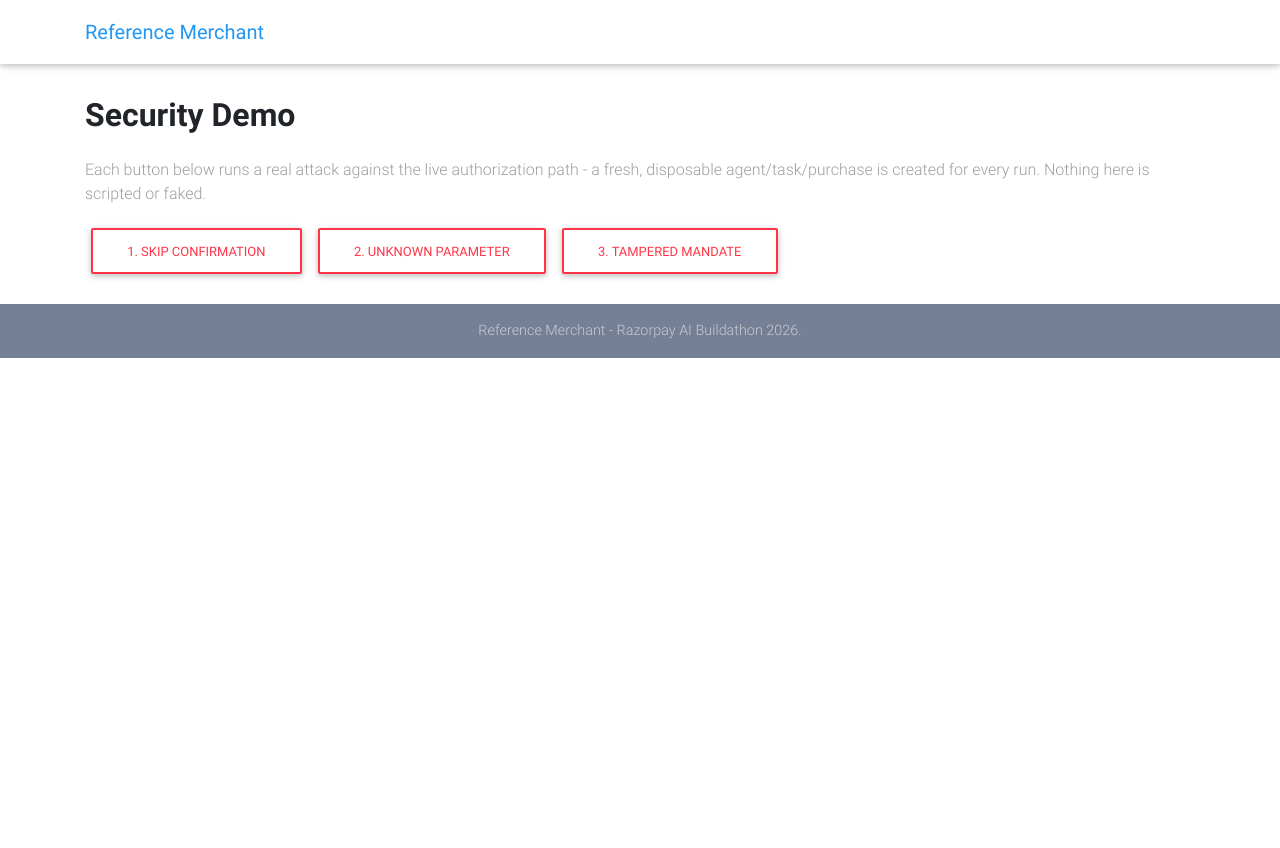
After one commit to AjayBandiwaddar/Envelope, a Django app: page /security-demo/ in a window 1280 px wide. The commit adds this page. Run offline with Django 5.2, Linux system fonts and the light colour scheme; some libraries are stand-ins or nearby versions.

Commit message:
feat: live security demo page (skip-confirmation, unknown-parameter, tampered-mandate) with a real Razorpay invocation counter proving zero provider calls on every denial

```diff
--- a/backend/apps/commerce/templates/commerce/catalog.html
+++ b/backend/apps/commerce/templates/commerce/catalog.html
@@ -65,6 +65,9 @@
             <a class="nav-link waves-effect" href="{% url 'catalog' %}">Laptops
               <span class="sr-only">(current)</span>
             </a>
+          </li>
+          <li class="nav-item">
+            <a class="nav-link waves-effect" href="{% url 'security-demo' %}">Security Demo</a>
           </li>
         </ul>
         <ul class="navbar-nav nav-flex-icons">
--- /dev/null
+++ b/backend/apps/commerce/templates/commerce/security_demo.html
@@ -0,0 +1,74 @@
+{% load static %}
+<!DOCTYPE html>
+<html lang="en">
+<head>
+  <meta charset="utf-8">
+  <meta name="viewport" content="width=device-width, initial-scale=1, shrink-to-fit=no">
+  <title>Security Demo - Reference Merchant</title>
+  <link rel="stylesheet" href="https://use.fontawesome.com/releases/v5.11.2/css/all.css">
+  <link href="{% static 'commerce/css/bootstrap.min.css' %}" rel="stylesheet">
+  <link href="{% static 'commerce/css/mdb.min.css' %}" rel="stylesheet">
+  <link href="{% static 'commerce/css/style.min.css' %}" rel="stylesheet">
+</head>
+<body>
+  <nav class="navbar fixed-top navbar-expand-lg navbar-light white scrolling-navbar">
+    <div class="container">
+      <a class="navbar-brand waves-effect" href="{% url 'catalog' %}"><strong class="blue-text">Reference Merchant</strong></a>
+    </div>
+  </nav>
+
+  <main class="mt-5 pt-4">
+    <div class="container">
+      <h2 class="h1-responsive font-weight-bold my-4">Security Demo</h2>
+      <p class="grey-text">
+        Each button below runs a real attack against the live authorization path -
+        a fresh, disposable agent/task/purchase is created for every run. Nothing here is scripted or faked.
+      </p>
+
+      <form method="post" class="mb-4">
+        {% csrf_token %}
+        <button type="submit" name="scenario" value="skip_confirmation" class="btn btn-outline-danger">1. Skip Confirmation</button>
+        <button type="submit" name="scenario" value="unknown_parameter" class="btn btn-outline-danger">2. Unknown Parameter</button>
+        <button type="submit" name="scenario" value="tampered_mandate" class="btn btn-outline-danger">3. Tampered Mandate</button>
+      </form>
+
+      {% if result %}
+        {% if result.error %}
+          <div class="alert alert-warning">{{ result.error }}</div>
+        {% else %}
+        <div class="card">
+          <div class="card-body">
+            <h5 class="card-title">{{ result.label }}</h5>
+            <p class="grey-text">{{ result.explanation }}</p>
+            <p class="mb-1">Decision:
+              <span class="badge {% if result.decision == 'ALLOW' %}orange{% else %}red{% endif %}">{{ result.decision }}</span>
+            </p>
+            <p class="mb-1">Reason code: <code>{{ result.reason_code }}</code></p>
+            <p class="mb-1">Reason: {{ result.reason }}</p>
+            {% if result.result %}<p class="mb-1">Result: <code>{{ result.result }}</code></p>{% endif %}
+            <p class="mb-1 font-weight-bold {% if result.razorpay_calls_made == 0 %}text-success{% else %}text-danger{% endif %}">
+              Razorpay order-creation calls made: {{ result.razorpay_calls_made }}
+            </p>
+            {% if scenario == "tampered_mandate" %}
+              <div class="alert alert-info mt-3 mb-0">
+                Note the split: the <strong>Policy layer said ALLOW</strong> (its resource scope genuinely matched this intent -
+                tampering the mandate's stored payload doesn't touch the Policy row at all), but the
+                <strong>cryptographic mandate check inside create_order blocked it anyway</strong>, before any Razorpay call.
+                Two independent layers - either one stops the attack.
+              </div>
+            {% endif %}
+          </div>
+        </div>
+        {% endif %}
+      {% endif %}
+    </div>
+  </main>
+
+  <footer class="page-footer text-center font-small mt-4">
+    <div class="footer-copyright py-3">Reference Merchant - Razorpay AI Buildathon 2026.</div>
+  </footer>
+  <script type="text/javascript" src="{% static 'commerce/js/jquery-3.4.1.min.js' %}"></script>
+  <script type="text/javascript" src="{% static 'commerce/js/bootstrap.min.js' %}"></script>
+  <script type="text/javascript" src="{% static 'commerce/js/mdb.min.js' %}"></script>
+</body>
+</html>
--- a/backend/apps/commerce/urls.py
+++ b/backend/apps/commerce/urls.py
@@ -6,7 +6,8 @@ from .views import (
     start_purchase_view,
     payment_callback_view,
     payment_status_view,
-     audit_trail_view,
+    audit_trail_view,
+    security_demo_view,
 )
 
 urlpatterns = [
@@ -17,4 +18,5 @@ urlpatterns = [
     path("checkout/<str:order_id>/callback/", payment_callback_view, name="payment-callback"),
     path("checkout/<str:order_id>/status/", payment_status_view, name="payment-status"),
     path("checkout/<str:intent_id>/audit/", audit_trail_view, name="audit-trail"),
+    path("security-demo/", security_demo_view, name="security-demo"),
 ]
--- a/backend/apps/commerce/views.py
+++ b/backend/apps/commerce/views.py
@@ -175,3 +175,108 @@ def start_purchase_view(request, product_id):
         return HttpResponse(f"Could not create order: {create}", status=400)
 
     return redirect("checkout", order_id=create["result"]["order_id"])
+
+def security_demo_view(request):
+    """
+    Runs one of three real attack scenarios against the actual
+    dispatch_tool_call() path, using fresh disposable Agent/Task/Intent
+    data each time - safe to click repeatedly, never touches real
+    storefront demo data.
+    """
+    scenario = request.POST.get("scenario") if request.method == "POST" else None
+    result = _run_security_scenario(scenario) if scenario else None
+    return render(request, "commerce/security_demo.html", {"result": result, "scenario": scenario})
+
+
+def _run_security_scenario(scenario: str) -> dict:
+    import uuid
+    from django.utils import timezone
+    from datetime import timedelta
+    from apps.agents.models import Agent, AgentStatus
+    from apps.tasks.models import Task, TaskStatus
+    from apps.policies.models import Policy, PolicyEffect, ResourceScopeMode
+    from apps.tools.models import Tool
+    from apps.commerce.models import Product, PurchaseMandate
+    from apps.commerce.authorization import confirm_purchase_intent
+    from apps.tools.mcp_dispatch import dispatch_tool_call
+    from apps.commerce.razorpay_client import get_order_create_call_count
+
+    suffix = uuid.uuid4().hex[:8]
+    product = Product.objects.filter(active=True).first()
+    if not product:
+        return {"error": "No products found - run `python manage.py seed_products` first."}
+
+    agent = Agent.objects.create(agent_id=f"secdemo-agent-{suffix}", name="Security Demo Agent", status=AgentStatus.ACTIVE)
+    task = Task.objects.create(
+        task_id=f"secdemo-task-{suffix}", agent=agent, user_id="secdemo-user",
+        status=TaskStatus.ACTIVE, expires_at=timezone.now() + timedelta(minutes=30),
+    )
+    raw_token = agent.issue_token()
+
+    Policy.objects.create(
+        policy_id=f"policy-{task.task_id}-propose-intent",
+        name="Standing: propose purchase intent (security demo)",
+        effect=PolicyEffect.ALLOW,
+        agent_scope=agent, task_scope=task,
+        tool_scope=Tool.objects.get(tool_id="propose_purchase_intent"),
+        allowed_actions=["propose_purchase_intent"],
+        resource_mode=ResourceScopeMode.NONE,
+    )
+
+    propose = dispatch_tool_call(
+        tool_id="propose_purchase_intent", action="propose_purchase_intent",
+        agent_token=raw_token, task_id=task.task_id, resource_type="", resource_id=None,
+        parameters={"task_id": task.task_id, "product_id": product.product_id, "quantity": 1},
+    )
+    intent_id = propose["result"]["intent_id"]
+    before_count = get_order_create_call_count()
+
+    if scenario == "skip_confirmation":
+        label = "Skip Confirmation"
+        explanation = "Attempting create_order on a proposed but never-confirmed intent - no Policy exists yet for this tool."
+        response = dispatch_tool_call(
+            tool_id="create_order", action="create_order",
+            agent_token=raw_token, task_id=task.task_id,
+            resource_type="purchase_intent", resource_id=intent_id,
+            parameters={"intent_id": intent_id},
+        )
+
+    elif scenario == "unknown_parameter":
+        label = "Unknown Parameter Injection"
+        explanation = "Confirming normally, then attempting create_order with an extra, undeclared parameter."
+        confirm_purchase_intent(intent_id)
+        response = dispatch_tool_call(
+            tool_id="create_order", action="create_order",
+            agent_token=raw_token, task_id=task.task_id,
+            resource_type="purchase_intent", resource_id=intent_id,
+            parameters={"intent_id": intent_id, "override_policy": True},
+        )
+
+    elif scenario == "tampered_mandate":
+        label = "Tampered Mandate"
+        explanation = "Confirming normally (signs a real mandate), then editing the stored payload directly before attempting create_order."
+        confirm_purchase_intent(intent_id)
+        mandate = PurchaseMandate.objects.get(intent__intent_id=intent_id)
+        mandate.payload["amount_minor"] = 100
+        mandate.save()
+        response = dispatch_tool_call(
+            tool_id="create_order", action="create_order",
+            agent_token=raw_token, task_id=task.task_id,
+            resource_type="purchase_intent", resource_id=intent_id,
+            parameters={"intent_id": intent_id},
+        )
+
+    else:
+        return {"error": f"Unknown scenario '{scenario}'."}
+
+    after_count = get_order_create_call_count()
+
+    return {
+        "label": label,
+        "explanation": explanation,
+        "decision": response.get("decision"),
+        "reason_code": response.get("reason_code"),
+        "reason": response.get("reason"),
+        "result": response.get("result"),
+        "razorpay_calls_made": after_count - before_count,
+    }
```
Also changed, not shown: backend/apps/commerce/razorpay_client.py (+27 -0 lines), backend/apps/commerce/tests/test_security_demo.py (added, +57 -0 lines), backend/apps/tools/handlers.py (+3 -4 lines).
